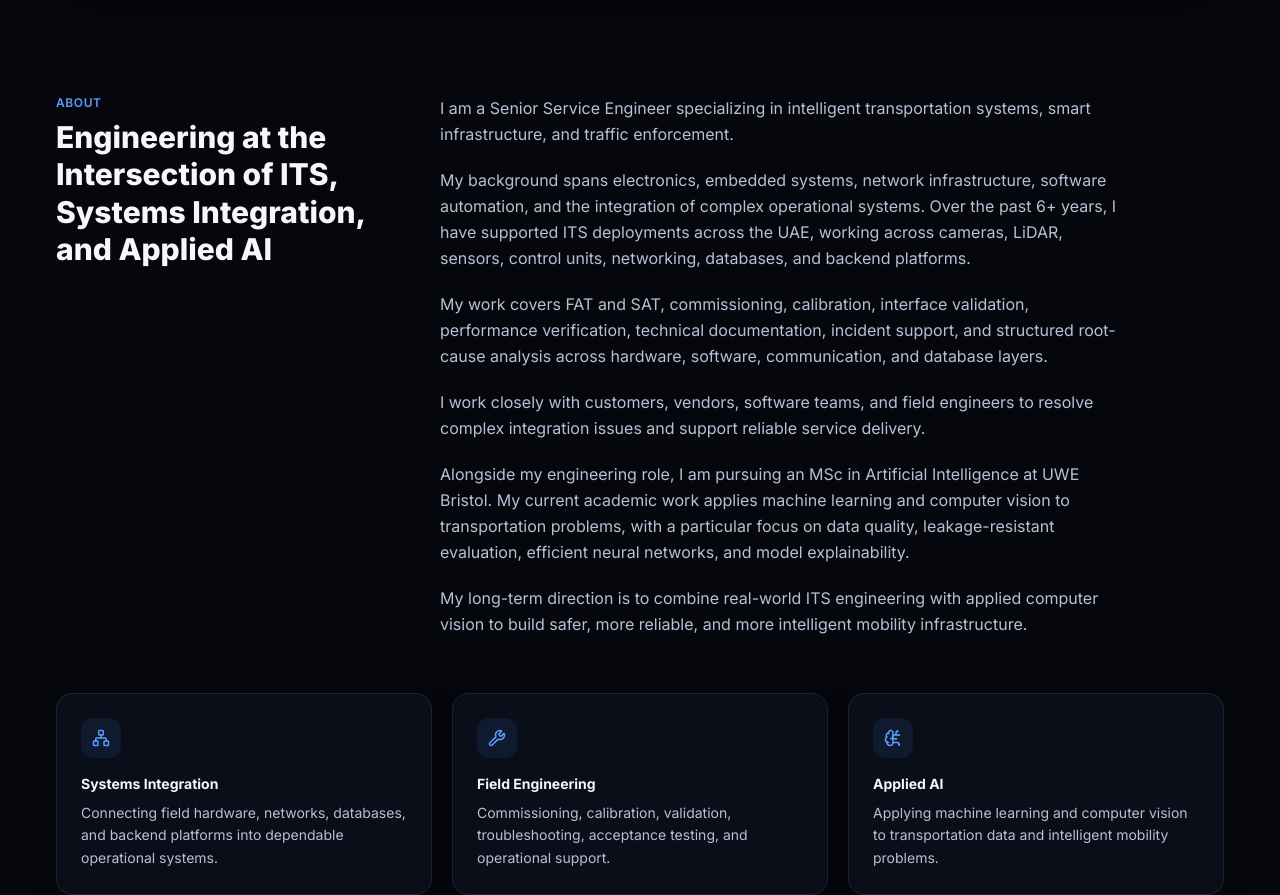
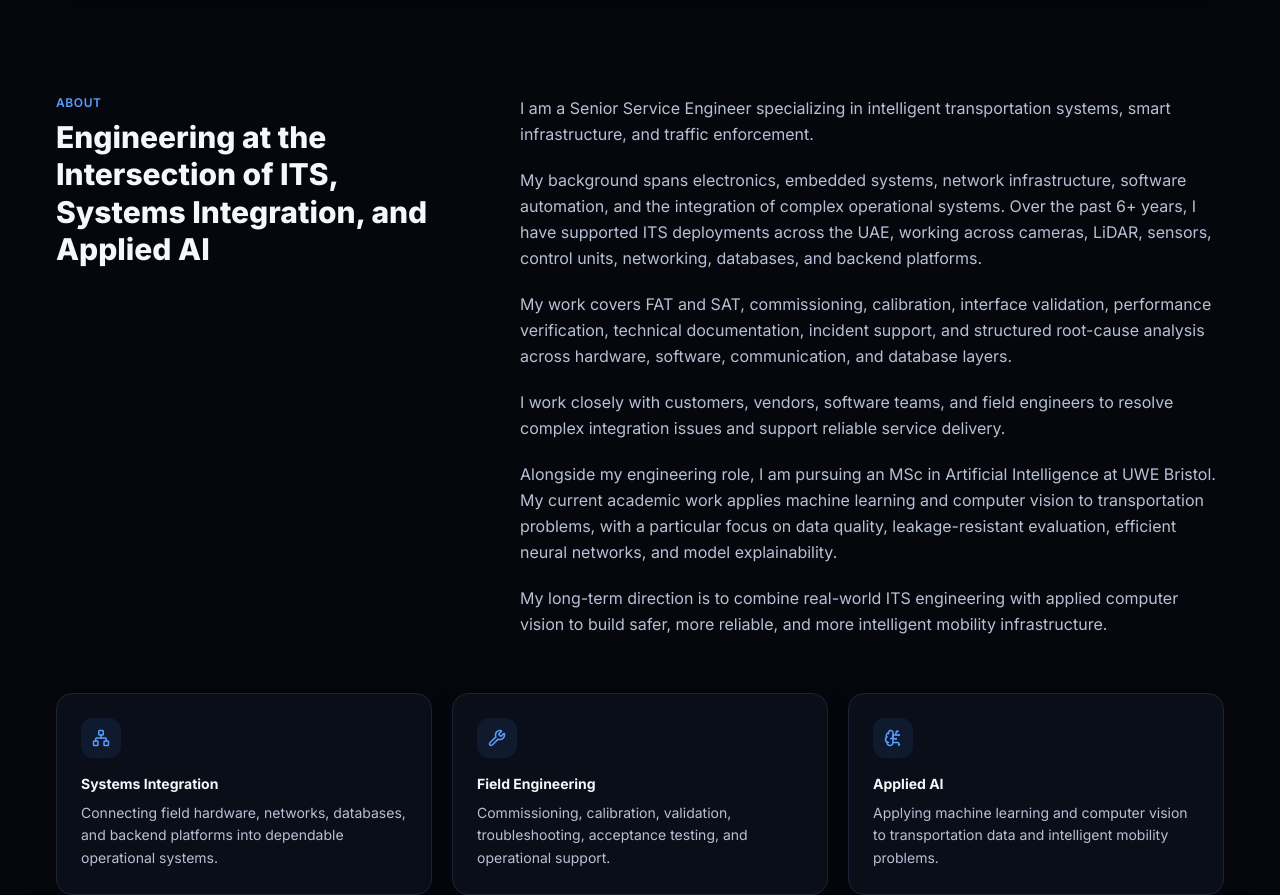
Before and after one commit to Mahyoub88/Mahyoub88.github.io, a React (Vite) app: page / in a window 1280 px wide. Shown: the part 857-1752 px from the top of the page. Built offline with nearby package versions, Linux system fonts and the light colour scheme.

Commit message:
style(about): widen the heading rail for the wider page [skip ci]
Written via AI Shared Memory MCP by Mahyoub88.

```diff
--- a/src/components/About.tsx
+++ b/src/components/About.tsx
@@ -13,10 +13,10 @@ export function About() {
     <section id="about" className="py-20">
       <Container>
         {/* Two columns on wide screens: the heading takes the left rail, the
-            prose the right. Body text has to stay near 68ch to stay readable,
+            prose the right. Body text has to stay near 70ch to stay readable,
             so stretching it across a wide viewport is not an option — giving
             the heading its own column is what puts that space to work. */}
-        <div className="grid gap-8 lg:grid-cols-[minmax(0,20rem)_minmax(0,1fr)] lg:gap-16">
+        <div className="grid gap-8 lg:grid-cols-[minmax(0,24rem)_minmax(0,1fr)] lg:gap-20">
           <div className="lg:sticky lg:top-28 lg:self-start">
             <p className="text-xs font-semibold tracking-wider text-brand-blue-400">ABOUT</p>
             <h2 className="mt-2 text-3xl font-extrabold leading-tight text-[var(--text-1)]">
@@ -25,7 +25,7 @@ export function About() {
             {about.subheading && <p className="mt-3 text-[var(--text-2)]">{about.subheading}</p>}
           </div>
 
-          <div className="max-w-[68ch] space-y-5">
+          <div className="max-w-[74ch] space-y-5">
             {about.paragraphs.map((p, i) => (
               <p key={i} className="leading-relaxed text-[var(--text-2)]">
                 {p}
```
